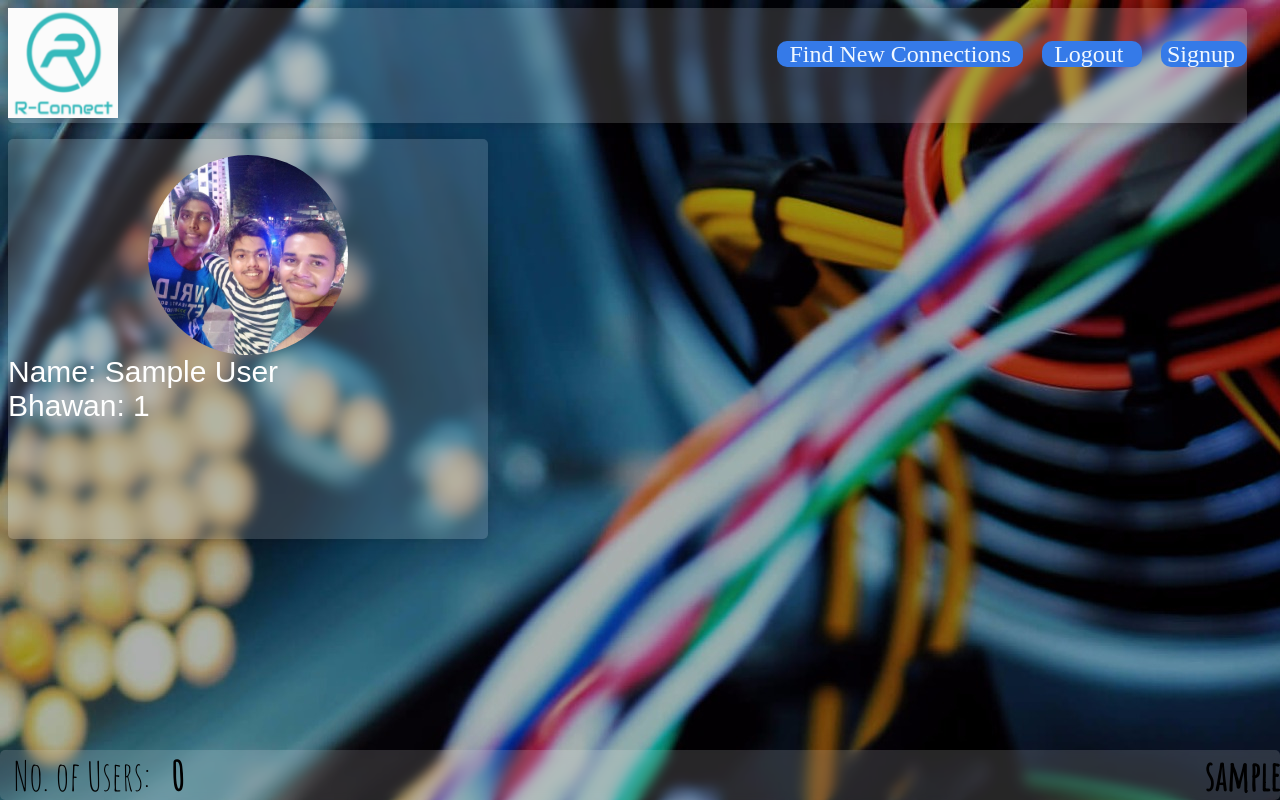
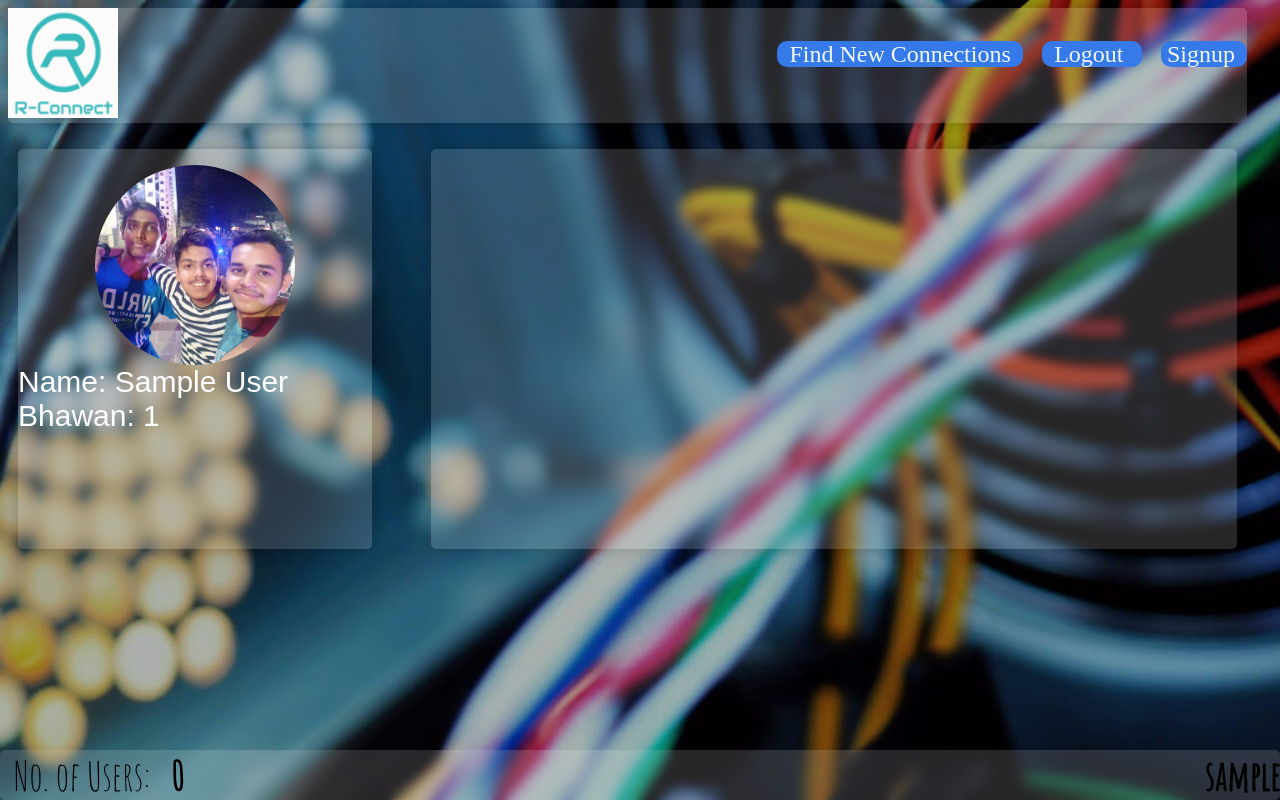
Before and after one commit to sdswoc/connect, a PHP site: page /connect/welcome.php in a window 1280 px wide. Run offline with PHP 8.4, Linux system fonts and the light colour scheme; the visitor is signed in with stand-in values (Sample User, id 1); data that the repository does not hold is empty.

Commit message:
change of layout

```diff
--- /dev/null
+++ b/dashboard.css
@@ -0,0 +1,26 @@
+* {
+    box-sizing: border-box;
+  }
+
+  /* Create three equal columns that floats next to each other */
+  .column {
+    float: left;
+    width: 33.33%;
+    padding: 10px;
+    height: 300px; /* Should be removed. Only for demonstration */
+  }
+  .column2 {
+    float: right;
+    width: 66.66%;
+    padding: 10px;
+    height: 300px; /* Should be removed. Only for demonstration */
+}
+
+
+
+  /* Clear floats after the columns */
+  .row:after {
+    content: "";
+    display: table;
+    clear: both;
+  }
--- a/scripts.js
+++ b/scripts.js
@@ -8,5 +8,6 @@ function triggerClick(e) {
         document.querySelector('#profileDisplay').setAttribute('src', e.target.result);
       }
       reader.readAsDataURL(e.files[0]);
+
     }
   }
--- a/welcome.php
+++ b/welcome.php
@@ -1,4 +1,3 @@
-
 <?php
 include('server.php');
   if (!isset($_SESSION['username'])) {
@@ -25,13 +24,13 @@ include('server.php');
 <head>
       <title>Welcome <?php echo $_SESSION['username'] ?></title>
       <link rel="stylesheet" type="text/css" href="style.css">
+      <link rel="stylesheet" type="text/css" href="dashboard.css">
       <link rel="stylesheet" type="text/css" href="rem.css">
-
-
 </head>
 <body bgcolor = "#FFFFFF">
    <link rel="icon" href="favicon.ico" type="image/x-icon"/>
    <link href="https://fonts.googleapis.com/css?family=Amatic+SC&display=swap" rel="stylesheet">
+
 <div class="test2">
 <a href = 'http://localhost/connect/index.php'><img src="res/gplogo2.png" height = '110px' width = '110px'></a>    <object align = "right">
         <br>
@@ -53,13 +52,13 @@ include('server.php');
         <a class = "google" href = 'http://localhost/connect/finalsignup.php'>&nbsp;Signup&nbsp;&nbsp;</a>
       <?php endif ?>
       </object>
-</div></object></div>
-
+</object>
+</div>
 <br>
 <?php  if (isset($_SESSION['username'])) : ?>
-
-
-<div class = "signup_box" style = "height: 400px; "><br>
+<div class="row">
+<div class="column" >
+    <div class = "signup_box" style = "height: 400px; width: 90%;"><br>
         <?php if (!empty($msg)): ?>
             <div class="alert <?php echo $msg_class ?>" role="alert">
               <?php echo $msg ?>
@@ -75,18 +74,24 @@ include('server.php');
             <input type="file" name="profileImage" onChange="displayImage(this)"
             id="profileImage" class="form-control" style="display: none;">
 </center>
-
  <div class="profile-detail">
    Name: <?php echo $_SESSION['name'] ?><br>
   Bhawan: <?php echo $_SESSION['bhawan'] ?><br>
 
  </div>
+</div>
+
+  </div>
+<div class="column2" >
+<div class = "signup_box" style = "height: 400px; width: 100%;"><br>
 
 </div>
 
-    <?php endif ?>
   </div>
 
+</div>
+
+<?php endif; ?>
 
 <div class="userC">&nbsp;&nbsp;No. of Users:&nbsp;&nbsp;
            <b><?php echo $user_count ?>&nbsp;&nbsp;&nbsp;&nbsp;
```
Also changed, not shown: rem.css (line endings or trailing spaces). Lines whose indentation alone changed are shown as unchanged.
